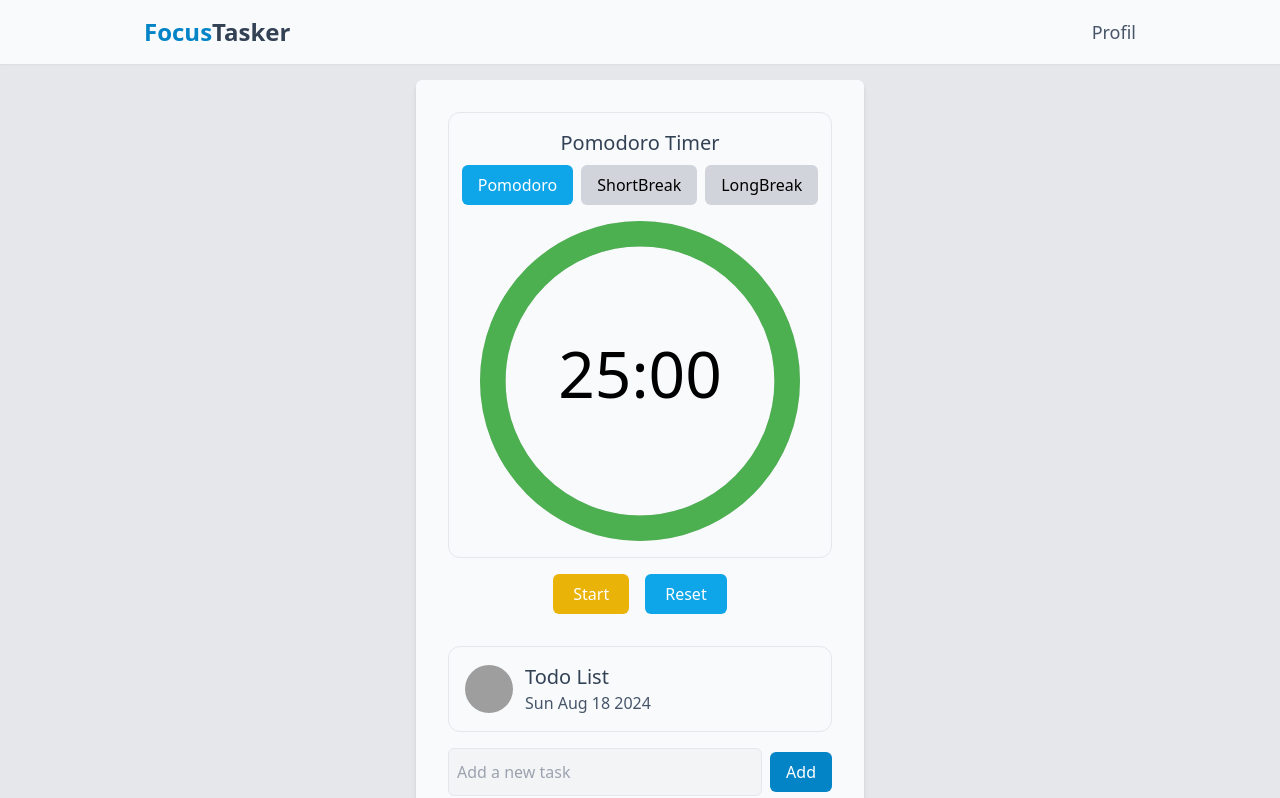
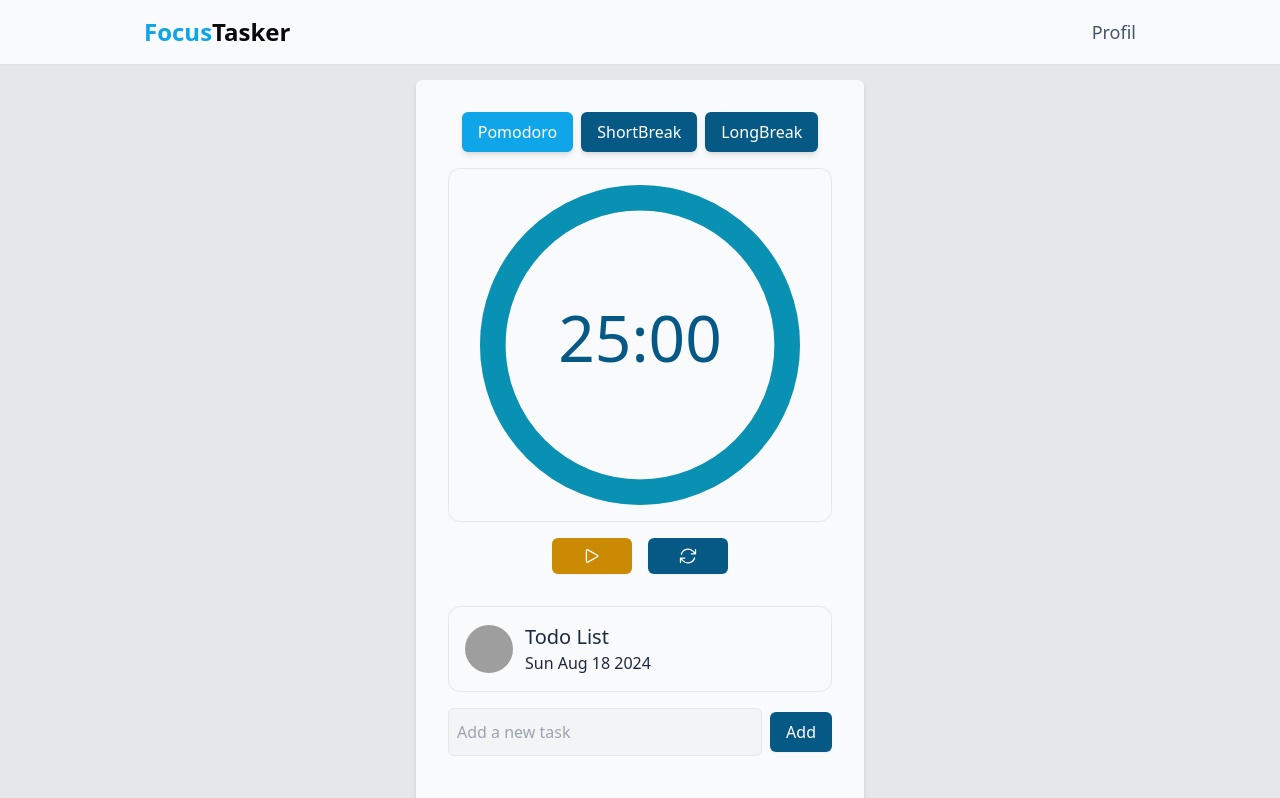
Before and after one commit to LuisMiLR/FocusTasker, a React (Vite) app: page / in a window 1280 px wide. Shown: the top 798 px of the page. Built offline with nearby package versions, Linux system fonts and the light colour scheme; grey boxes are pictures that could not be loaded.

Commit message:
udpate UI : color button, circle progressbar, icons

```diff
--- a/src/App.jsx
+++ b/src/App.jsx
@@ -1,7 +1,8 @@
 import { useState } from 'react';
 import {
   ClipboardDocumentCheckIcon,
-  TrashIcon,
+  TrashIcon, PlayIcon, PauseIcon
+
 } from '@heroicons/react/24/outline';
 import NavBar from './components/NavBar';
 import Footer from './components/Footer';
@@ -55,8 +56,8 @@ function App() {
                 alt='Profil'
               />
               <div>
-                <p className='text-slate-700 text-xl font-medium'>Todo List</p>
-                <p className='text-slate-600 text-base'>{today}</p>
+                <p className='text-slate-800 text-xl font-medium'>Todo List</p>
+                <p className='text-slate-800  text-base'>{today}</p>
               </div>
             </div>
             <form onSubmit={addTask} className='flex items-center mb-4'>
@@ -69,7 +70,7 @@ function App() {
               />
               <button
                 type='submit'
-                className='bg-sky-600 rounded-md px-4 py-2 ml-2 text-white hover:bg-sky-500 transition'
+                className='bg-sky-800 rounded-md px-4 py-2 ml-2 text-white hover:bg-sky-500 transition shadow-sm'
               >
                 Add
               </button>
--- a/src/components/NavBar.jsx
+++ b/src/components/NavBar.jsx
@@ -4,8 +4,8 @@ export default function NavBar() {
   return (
     <div className=' bg-gray-50 shadow-sm flex flex-col sm:flex-row justify-between items-center p-4'>
       <div className='flex items-center sm:mb-0 pl-32'>
-        <span className='text-sky-600 text-2xl font-bold'>Focus</span>
-        <p className='  text-slate-700 text-2xl font-semibold '>Tasker</p>
+        <span className='text-sky-500  text-2xl font-bold'>Focus</span>
+        <p className='  text-zinc-950 text-2xl font-semibold '>Tasker</p>
       </div>
       <ul className='flex flex-col sm:flex-row space-y-2 sm:space-y-0 sm:space-x-4 text-slate-600  text-lg font-normal'>
         {/* <li className='hover:text-text-blue-600'>
@@ -14,7 +14,7 @@ export default function NavBar() {
         <li className='hover:text-blue-600'>
           <a href='#about'>About</a>
         </li> */}
-        <li className='hover:text-slate-400 pr-32'>
+        <li className='hover:text-slate-800  pr-32'>
           <a href='#profil'>Profil</a>
         </li>
       </ul>
--- a/src/components/PomodoroTimer.jsx
+++ b/src/components/PomodoroTimer.jsx
@@ -1,6 +1,7 @@
 import { useState, useEffect } from 'react';
 import { CircularProgressbar, buildStyles } from 'react-circular-progressbar';
 import 'react-circular-progressbar/dist/styles.css';
+import { PlayIcon, PauseIcon, ArrowPathIcon } from '@heroicons/react/24/outline';
 
 export default function PomodoroTimer() {
   const [secondsLeft, setSecondsLeft] = useState(1500); //25 min par défaut
@@ -13,11 +14,19 @@ export default function PomodoroTimer() {
     longBreak: 900, // 15 min
   };
 
+  const colors = {
+    pomodoro: '#0891b2', // Couleur pour Pomodoro
+    shortBreak: '#A5F3FC', //'#FED7AA' Couleur pour Short Break
+    longBreak: '#A7F3D0', //'#D1FAE5' Couleur pour Long Break
+  };
+
   useEffect(() => {
     let interval = null;
     if (isActive && secondsLeft > 0) {
-      interval = setInterval(() => setSecondsLeft(seconds => seconds - 1),
-       1000);
+      interval = setInterval(
+        () => setSecondsLeft(seconds => seconds - 1),
+        1000
+      );
     } else if (secondsLeft === 0) {
       clearInterval(interval);
     }
@@ -38,27 +47,29 @@ export default function PomodoroTimer() {
 
   return (
     <div className='max-w-md w-full rounded-md flex flex-col items-center'>
-      <div className='flex flex-col items-center w-full border border-gray-200 rounded-xl p-4 mb-4'>
-        <p className='text-slate-700 text-xl font-medium mb-2'>Pomodoro Timer</p>
+
         <div className='flex space-x-2 mb-4'>
           {['pomodoro', 'shortBreak', 'longBreak'].map(m => (
             <button
               key={m}
               onClick={() => handleModeChange(m)}
-              className={`rounded-md px-4 py-2 ${mode === m ? 'bg-sky-500 text-white' : 'bg-gray-300 text-black'} transition`}
+              className={`rounded-md px-4 py-2 ${
+                mode === m ? 'bg-sky-500 text-white shadow-md' : 'bg-sky-800 text-white shadow-md'
+              } transition`}
             >
               {m.charAt(0).toUpperCase() + m.slice(1)}
             </button>
           ))}
         </div>
+      <div className='flex flex-col items-center w-full border border-gray-200 rounded-xl p-4 mb-4'>
         <div className='w-80'>
           <CircularProgressbar
             value={(secondsLeft / modes[mode]) * 100}
             text={formatTime(secondsLeft)}
             styles={buildStyles({
               strokeLinecap: 'butt',
-              textColor: '#000',
-              pathColor: '#4caf50',
+              textColor: '#075985',
+              pathColor: colors[mode], // Application de la couleur en fonction du mode
             })}
           />
         </div>
@@ -66,15 +77,20 @@ export default function PomodoroTimer() {
       <div className='w-full flex justify-center space-x-4'>
         <button
           onClick={() => setIsActive(prev => !prev)}
-          className='rounded-md px-5 py-2 bg-yellow-500 text-white'
+          className='rounded-md px-5 py-2 bg-yellow-600 hover:bg-yellow-400 text-white shadow-sm'
         >
-          {isActive ? 'Pause' : 'Start'}
+          {isActive ?
+          <PauseIcon className='h-5 w-10'/> :
+          <PlayIcon className='h-5 w-10'/> }
         </button>
         <button
-          onClick={() => { setIsActive(false); setSecondsLeft(modes[mode]); }}
-          className='rounded-md px-5 py-2 bg-sky-500 text-white'
+          onClick={() => {
+            setIsActive(false);
+            setSecondsLeft(modes[mode]);
+          }}
+          className='rounded-md px-5 py-2 bg-sky-800 hover:bg-sky-500 transition text-white shadow-sm'
         >
-          Reset
+          <ArrowPathIcon className='h-5 w-10'/>
         </button>
       </div>
     </div>
```
